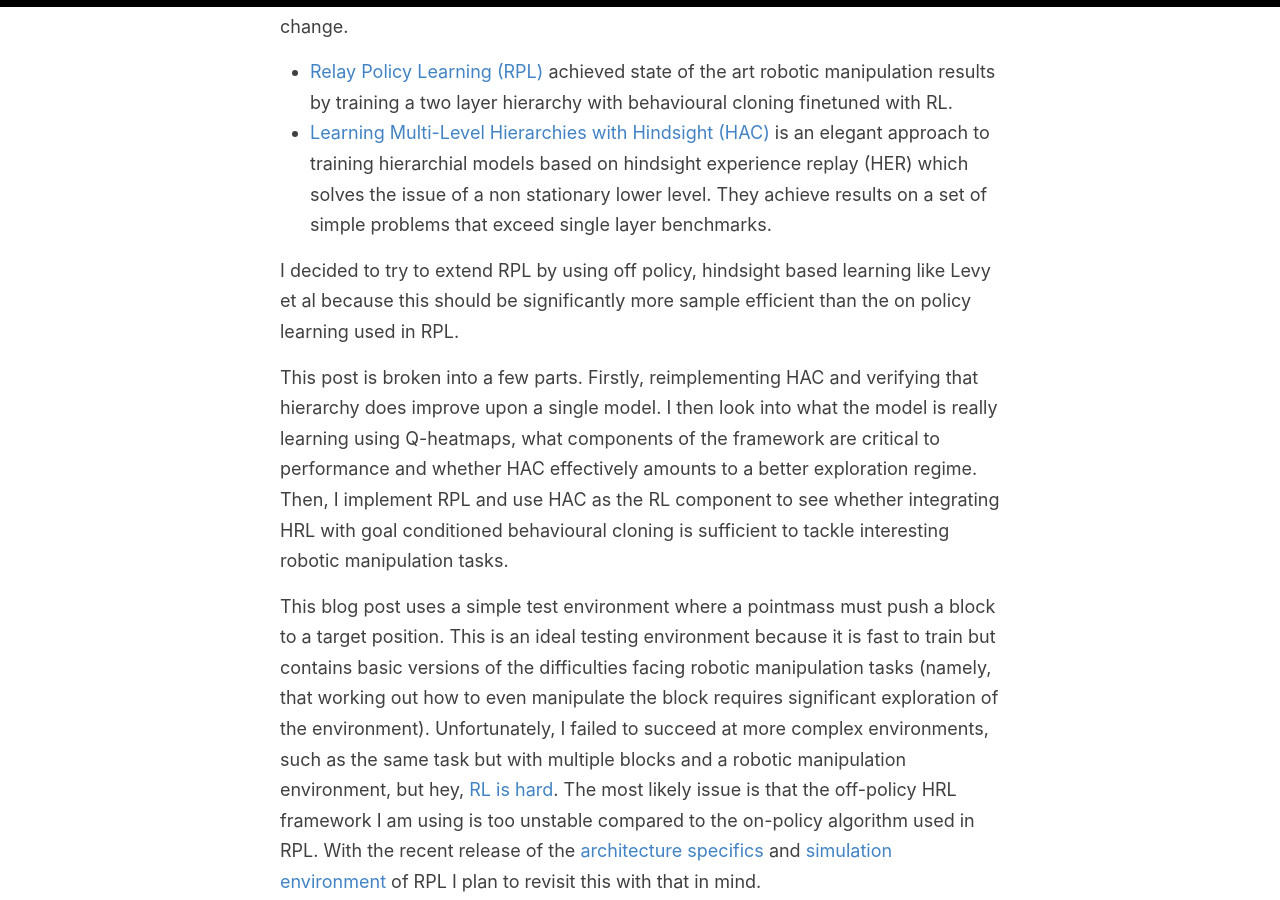
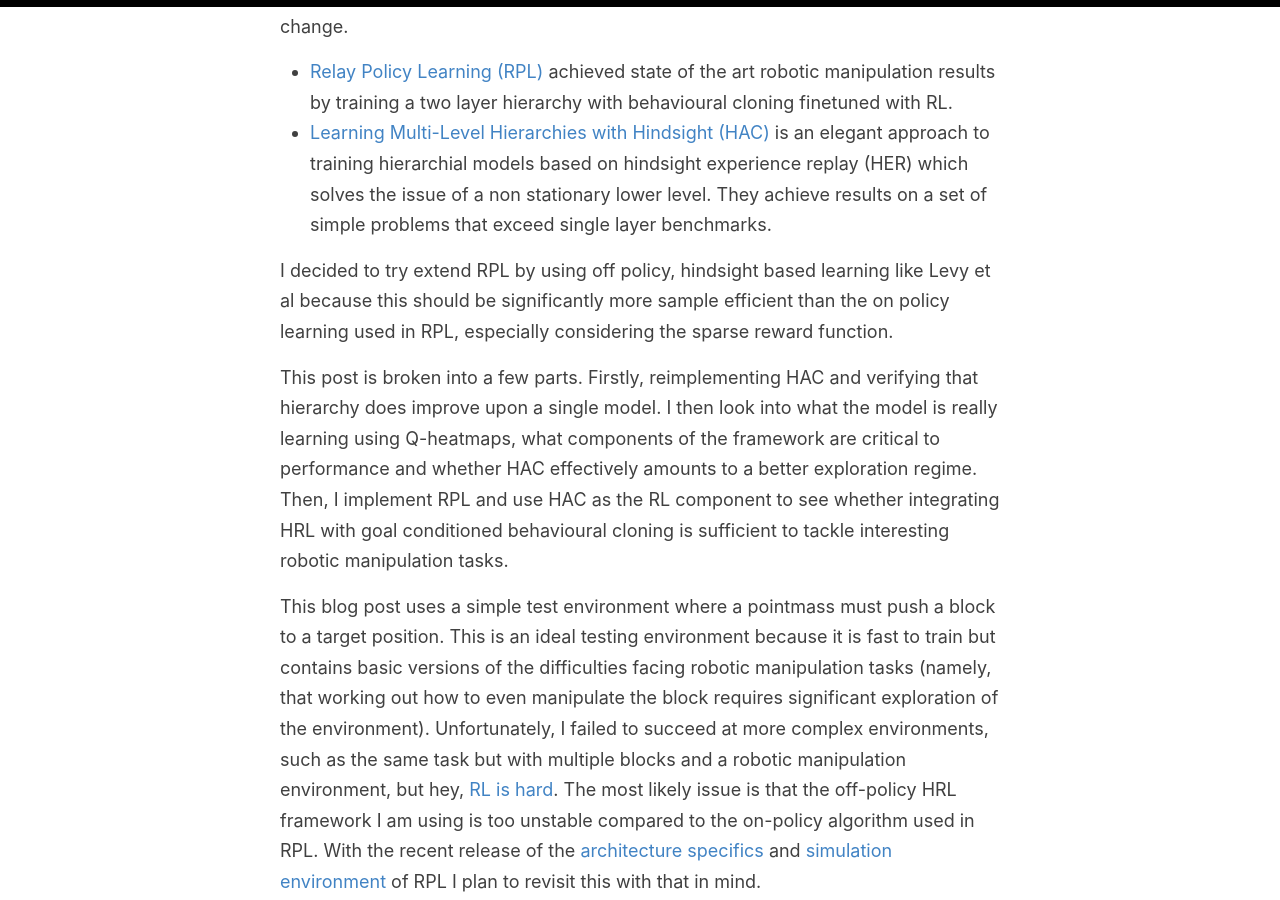
Before and after one commit to sholtodouglas/sholtodouglas.github.io, a Jekyll site: the page built from _posts/2020-06-03-Dissecting_Hierarchial_RL.md, in a window 1280 px wide and 900 px high, scrolled down 1150 px. Built offline with Jekyll 4.4.1, drawn with Linux system fonts in a browser that asks for light colours.

Commit message:
Update 2020-06-03-Dissecting_Hierarchial_RL.md

```diff
--- a/_posts/2020-06-03-Dissecting_Hierarchial_RL.md
+++ b/_posts/2020-06-03-Dissecting_Hierarchial_RL.md
@@ -14,7 +14,7 @@
 - [Relay Policy Learning (RPL) ](https://relay-policy-learning.github.io/) achieved state of the art robotic manipulation results by training a two layer hierarchy with behavioural cloning finetuned with RL.
 - [Learning Multi-Level Hierarchies with Hindsight (HAC)](https://arxiv.org/pdf/1712.00948.pdf) is an elegant approach to training hierarchial models based on hindsight experience replay (HER) which solves the issue of a non stationary lower level. They achieve results on a set of simple problems that exceed single layer benchmarks.
 
-I decided to try to extend RPL by using off policy, hindsight based learning like Levy et al because this should be significantly more sample efficient than the on policy learning used in RPL.
+I decided to try extend RPL by using off policy, hindsight based learning like Levy et al because this should be significantly more sample efficient than the on policy learning used in RPL, especially considering the sparse reward function.
 
 This post is broken into a few parts. Firstly, reimplementing HAC and verifying that hierarchy does improve upon a single model. I then look into what the model is really learning using Q-heatmaps, what components of the framework are critical to performance and whether HAC effectively amounts to a better exploration regime. Then, I implement RPL and use HAC as the RL component to see whether integrating HRL with goal conditioned behavioural cloning is sufficient to tackle interesting robotic manipulation tasks.
 
```
